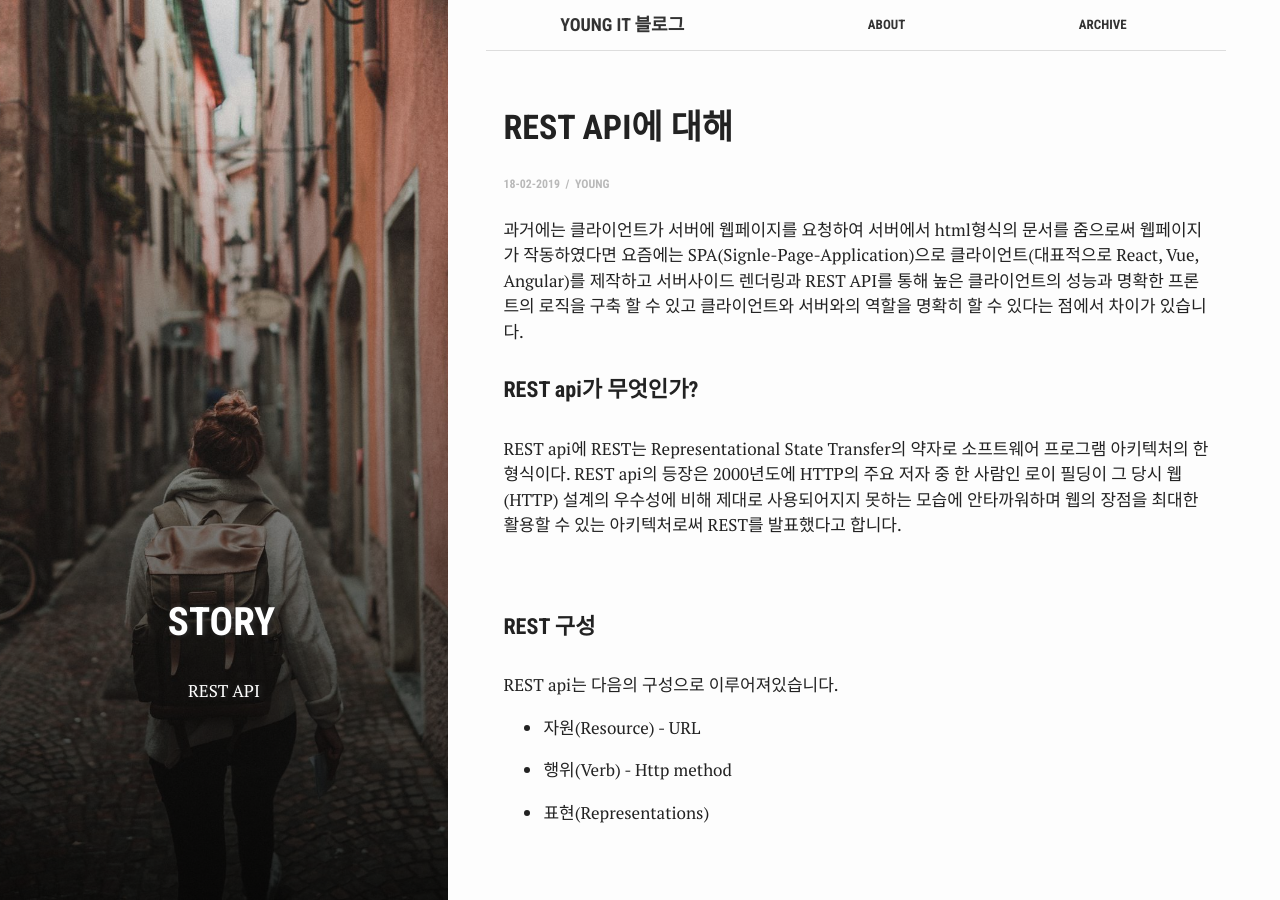
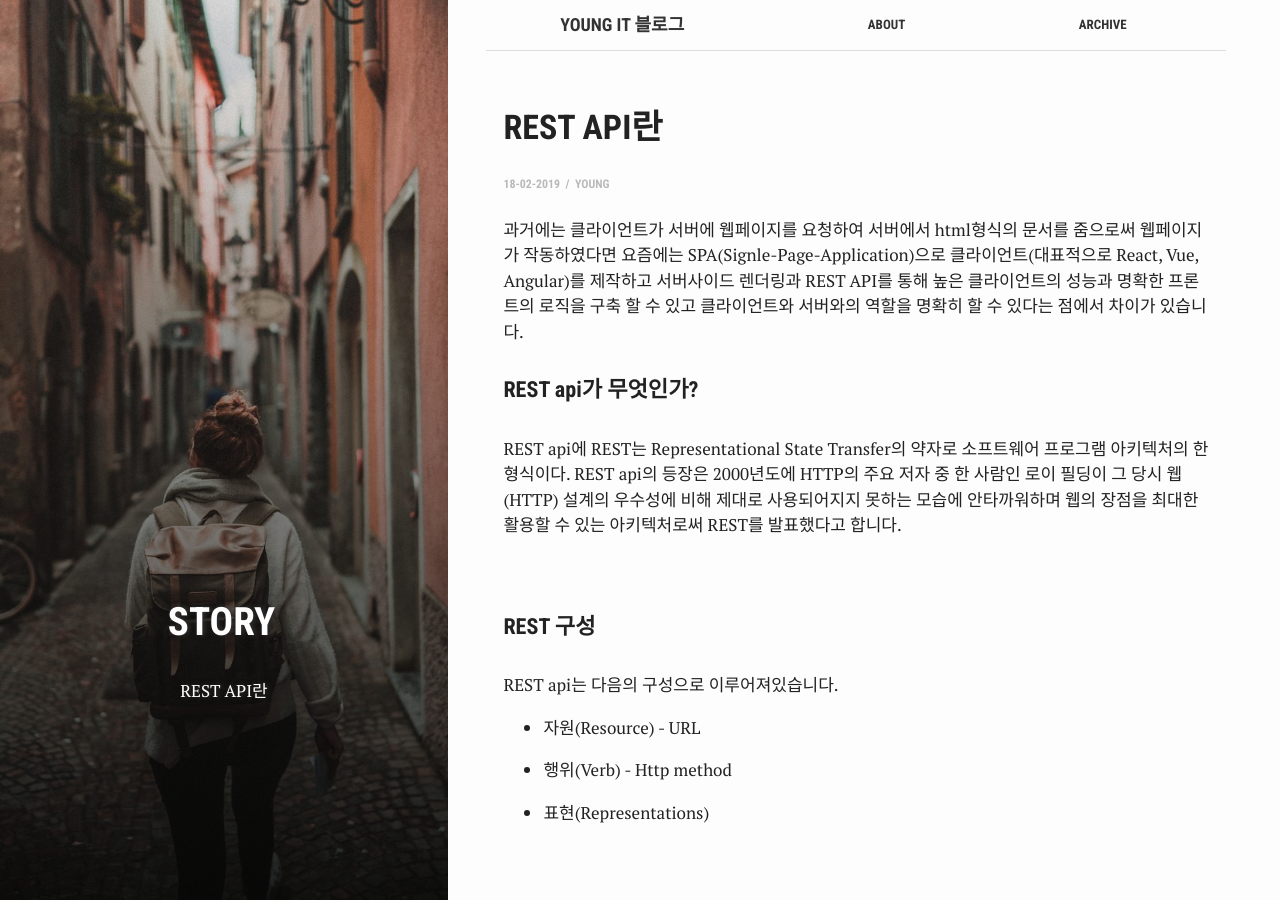
Before and after one commit to wlsdud2194/wlsdud2194.github.io, a Jekyll site: the page built from _posts/2019-02-18-REST-API란.md, in a window 1280 px wide and 900 px high. Built offline with Jekyll 4.4.1, drawn with Linux system fonts in a browser that asks for light colours.

Commit message:
Modify post

```diff
--- a/_posts/2019-02-18-REST API에 대해.md
+++ b/_posts/2019-02-18-REST-API란.md
@@ -1,9 +1,9 @@
 ---
 bg: 'any_story1.jpg'
 layout: post
-title: "REST API에 대해"
-crawlertitle: "REST API에 대해"
-summary: "REST API"
+title: "REST API란"
+crawlertitle: "REST API란"
+summary: "REST API란"
 date: 2019-02-18
 categories: posts
 tags : ['Story']
```
